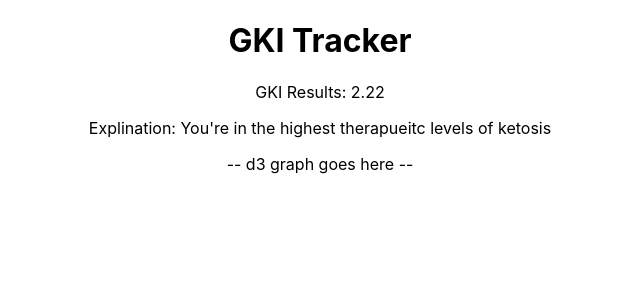
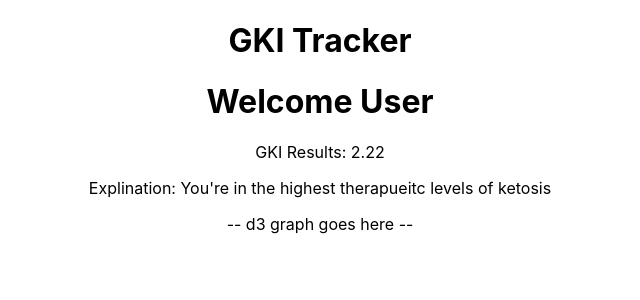
Before and after one commit to zbarovsky/GKI-tracker, a React (Create React App) app: page /profile in a window 1280 px wide. Shown: the top 300 px of the page, without its empty margins (320-960 px from the left). Built offline with nearby package versions, Linux system fonts and the light colour scheme.

Commit message:
updated app.js route to just redirect to one profile page with rest of information

```diff
--- a/src/App.js
+++ b/src/App.js
@@ -1,6 +1,6 @@
 import './App.scss';
 import {Route, Link} from 'react-router-dom';
-import { GkiResults } from './components/gkiResults';
+import {Profile} from './components/profile/profile'
 
 function App() {
   return (
@@ -9,7 +9,7 @@ function App() {
         <h1>GKI Tracker</h1>
       </header>
       <body>
-        <Route path='/profile' render={() => <GkiResults /> } />
+        <Route path='/profile' render={() => <Profile /> } />
       </body>
     </div>
   );
--- a/src/components/gkiResults.jsx
+++ b/src/components/profile/gkiResults.jsx
@@ -35,7 +35,6 @@ export const GkiResults = (props) => {
         <div>
             <p>GKI Results: {output}</p>
             <p>Explination: {explination}</p>
-            <Graph  output={output} />
         </div>
     )
 }
--- /dev/null
+++ b/src/components/profile/profile.jsx
@@ -0,0 +1,13 @@
+import {Graph} from './graph';
+import {GkiResults} from './gkiResults'
+
+export const Profile = (props) => {
+
+    return (
+        <div>
+            <h1>Welcome User</h1>
+            <GkiResults />
+            <Graph />
+        </div>
+    )
+}
```
Also changed, not shown: src/components/profile/graph.jsx (renamed from src/components/graph.jsx).
